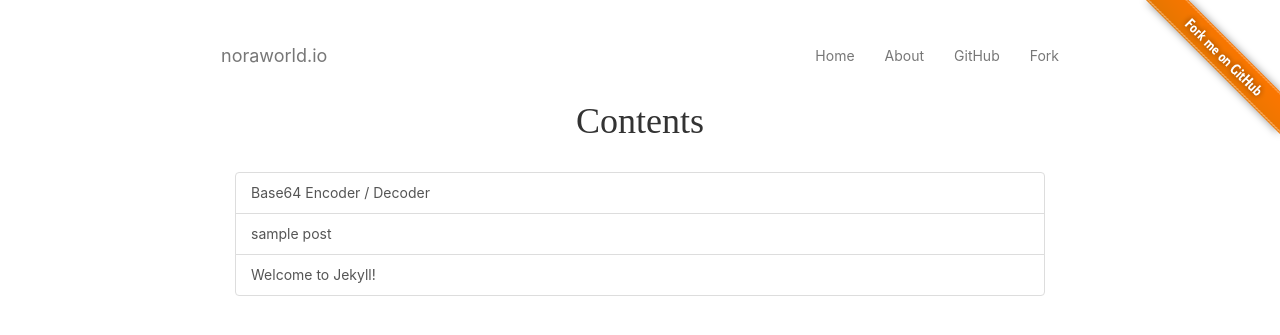
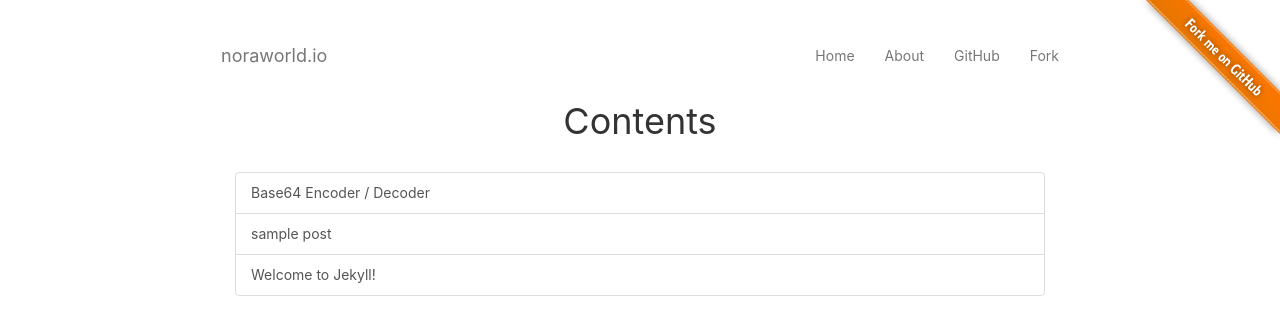
Before and after one commit to noraworld/utils, a Jekyll site: the page built from index.md, in a window 1280 px wide. Shown: the top 335 px of the page. Built offline with Jekyll 4.4.1, drawn with Linux system fonts in a browser that asks for light colours.

Commit message:
:cherry_blossom: Optimize

```diff
--- a/assets/css/default.scss
+++ b/assets/css/default.scss
@@ -6,9 +6,17 @@ body {
   margin-top: 30px;
 }
 
+*:focus {
+  outline: none !important;
+}
+
 ul {
   list-style: none;
   padding-left: 0;
+}
+
+h1, h2, h3, h4, h5, h6 {
+  font-weight: normal;
 }
 
 .header {
@@ -19,7 +27,6 @@ ul {
 }
 
 .title {
-  font-family: Inconsolata;
   margin-bottom: 30px;
 }
 
@@ -40,7 +47,7 @@ nav.navbar {
   border-color: transparent;
 }
 
-@media only screen and (max-width: 900px) {
+@media only screen and (max-width: 880px) {
   .github-ribbon {
     display: none;
   }
```
